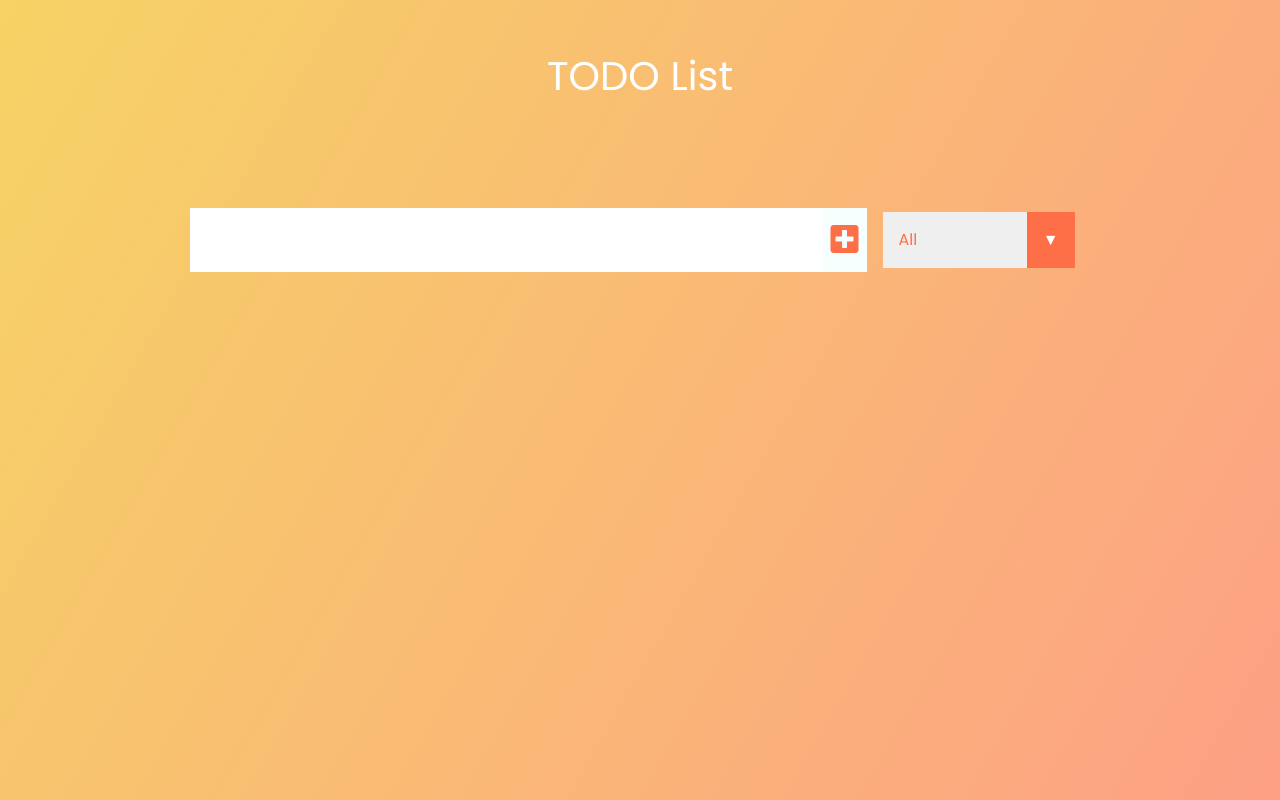
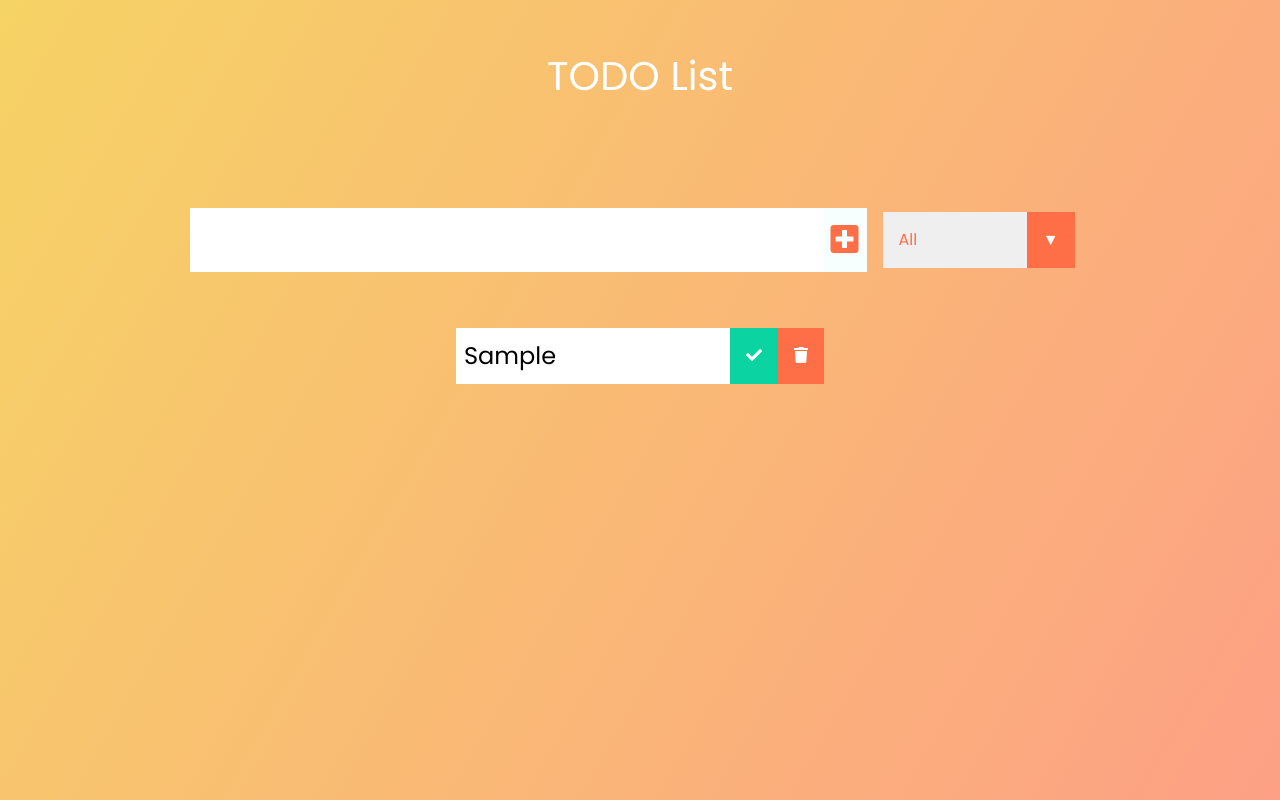
Before and after one commit to assembler-institute/reactjs-wish-list, a React (Create React App) app: page / in a window 1280 px wide. Both pictures are taken after typing "Sample" into the empty fields and a click on the button 844 px from the left and 240 px from the top of the page. Built offline with nearby package versions, Linux system fonts and the light colour scheme.

Commit message:
todolist implemented

```diff
--- a/src/App.js
+++ b/src/App.js
@@ -17,7 +17,7 @@ function App() {
       todos={todos}
       setTodos={setTodos}
       setInputText={setInputText} />
-      <TodoList />
+      <TodoList todos={todos}/>
     </div>
   );
 }
--- /dev/null
+++ b/src/components/Todo.js
@@ -0,0 +1,17 @@
+import React from 'react'
+
+function Todo({text}) {
+  return (
+    <div className="todo">
+        <li className="todo-item">{text}</li>
+        <button type="button" className="complete-btn">
+            <i className="fas fa-check" />
+        </button>
+        <button  type="button" className="trash-btn">
+            <i className="fas fa-trash" />
+        </button>
+    </div>
+  )
+}
+
+export default Todo
--- a/src/components/TodoList.js
+++ b/src/components/TodoList.js
@@ -1,9 +1,15 @@
 import React from 'react'
+import Todo from './Todo'
 
-function TodoList() {
+const TodoList = ({todos}) => {
+
   return (
     <div className="todo-container">
-        <ul className="todo-list" />
+        <ul className="todo-list">
+            {todos.map((todo) => (
+                <Todo key={todo.id} text={todo.text} />
+            ))}
+        </ul>
     </div>
   )
 }
```
